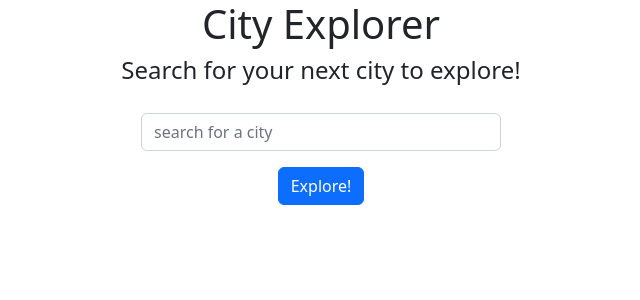
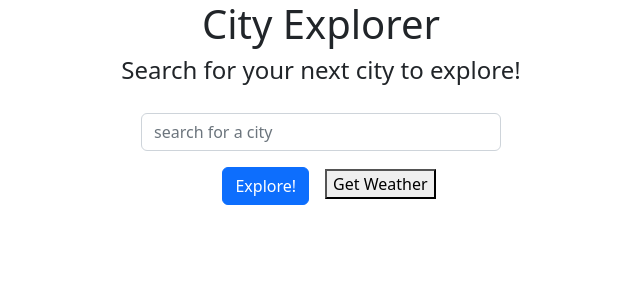
Before and after one commit to elleem/city-explorer-frontend, a React (Create React App) app: page / in a window 1280 px wide. Shown: the top 300 px of the page, without its empty margins (319-959 px from the left). Built offline with nearby package versions, Linux system fonts and the light colour scheme.

Commit message:
adds functioning server and weather component rendering to page

```diff
--- a/src/Error.js
+++ b/src/Error.js
@@ -1,7 +1,7 @@
-import React, { Component } from 'react';
+import React from "react";
 import Alert from 'react-bootstrap/Alert';
 
-class Error extends Component{
+class Error extends React.Component{
 
   render(){
     return(
--- a/src/Locations.js
+++ b/src/Locations.js
@@ -4,6 +4,7 @@ import Form from "react-bootstrap/Form";
 import Button from "react-bootstrap/Button";
 import Error from "./Error";
 import CityMap from "./CityMap";
+import Weather from "./Weather";
 
 class Locations extends React.Component {
   constructor(props) {
@@ -55,6 +56,10 @@ class Locations extends React.Component {
         )}
         {this.state.error&&
         <Error error={this.state.error} />}
+
+        {/* //locations will render weather component */}
+        <Weather
+        citySearch = {this.state.citySearch}/>
       </Form.Group>
     );
   }
--- a/src/Weather.js
+++ b/src/Weather.js
@@ -0,0 +1,33 @@
+import axios from 'axios';
+import React from 'react';
+
+class Weather extends React.Component{
+  constructor(props){
+    super(props);
+    this.state ={
+      weather:[]
+    }
+  }
+  getWeather = async ()=>{
+    const url = `${process.env.REACT_APP_WEATHER_KEY}/weather?searchQuery=${this.props.citySearch}`;
+    const response = await axios.get(url);
+    console.log(response);
+    this.setState({weather: response.data});
+  }
+  render (){
+    return (
+      <>
+      <button onClick = {this.getWeather}> Get Weather</button>
+      <ul>
+        {this.state.weather.length > 0 && this.state.weather.map((forecast, idx) =>(
+          <li key = {idx}>
+            <p>{forecast.description}: {forecast.date}</p>
+          </li>
+        ))}
+      </ul>
+      </>
+    )
+  }
+}
+
+export default Weather;
```
Also changed, not shown: 1 other file (tests, documents, lock files or other folders).
